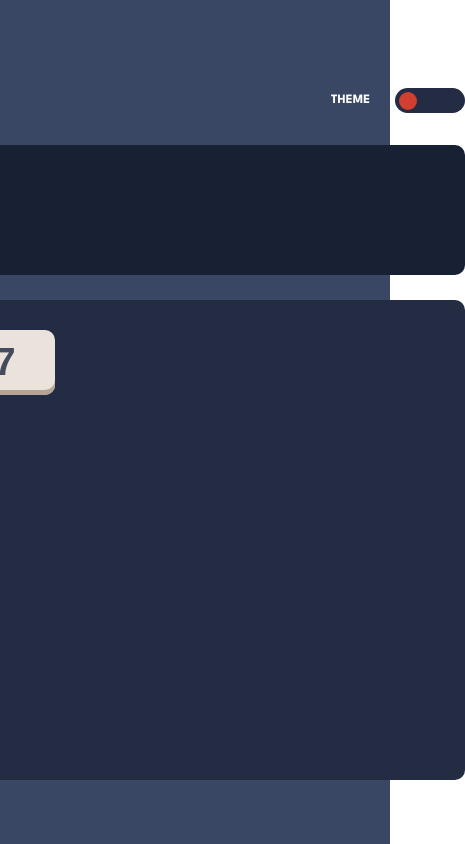
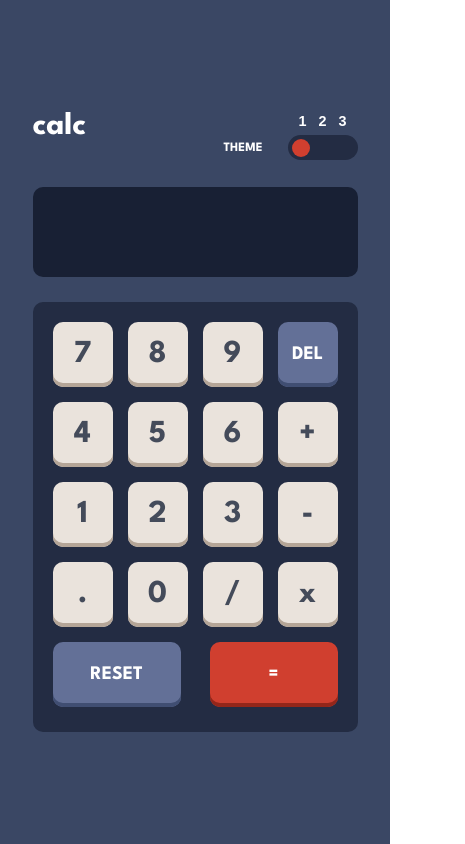
Before and after one commit to student-shraddha/nextjs-calculator, a Next.js app: page / in a window 390 px wide. Shown: the whole page, 465 px wide, since content can reach past the window. Built offline with nearby package versions, Linux system fonts and the light colour scheme.

Commit message:
everything but JS done

```diff
--- a/app/components/Key.js
+++ b/app/components/Key.js
@@ -1,6 +1,6 @@
-export default function Key({ text, classes }){
+export default function Key({ text, classes, action }){
     return(
-        <button className={classes}>
+        <button className={classes} onClick={action}>
             <p>{text}</p>
         </button>
     )
--- a/app/page.js
+++ b/app/page.js
@@ -1,15 +1,79 @@
+'use client'
 // import Image from 'next/image'
 import Layout from './components/layout.js'
 import Key from './components/Key.js'
+import { useState } from 'react'
 
 export default function Home() {
+
+  const[screen, setScreen] = useState("");
+  const[operation, setOperation] = useState("");
+  const[tempResult, setTempResult] = useState(0);
+  const[result, setResult] = useState(0);
+
+  function putNumbers(props){
+    if (operation != ""){
+      setScreen("");
+      setOperation("");
+      setScreen(screen.concat(props));
+    }
+    setScreen(screen.concat(props));
+  }
+
+  function removeNumber(){
+    setScreen(screen.slice(0, -1));
+  }
+
+  function defineOperation(props){
+    setOperation(props);
+  }
+
+  function removeAllNumbers(){
+    setScreen("");
+
+    if (screen == ""){
+      setOperation("");
+    }
+  }
+
+  function equalsTo(){
+
+  }
+
   return (
     <Layout>
-      <div className='screen'>
-
+      <div className='flex flex-alignit-c screen'>
+        <p>{screen}</p>
       </div>
       <div className='keypad'>
-        <Key text = "7" classes='keys keys-numbers' />
+        <div className='flex flex-justcont-sb'>
+          <Key text={7} action={() => putNumbers(7)}  classes='keys keys-numbers' />
+          <Key text={8} action={() => putNumbers(8)}  classes='keys keys-numbers' />
+          <Key text={9} action={() => putNumbers(9)}  classes='keys keys-numbers' />
+          <Key text="DEL" action={() => removeNumber()}  classes='keys keys-delete' />
+        </div>
+        <div className='flex flex-justcont-sb keypad-row'>
+          <Key text={4} action={() => putNumbers(4)}  classes='keys keys-numbers' />
+          <Key text={5} action={() => putNumbers(5)}  classes='keys keys-numbers' />
+          <Key text={6} action={() => putNumbers(6)}  classes='keys keys-numbers' />
+          <Key text={"+"} action={() => defineOperation("+")}  classes='keys keys-numbers' />
+        </div>
+        <div className='flex flex-justcont-sb'>
+          <Key text={1} action={() => putNumbers(1)}  classes='keys keys-numbers' />
+          <Key text={2} action={() => putNumbers(2)}  classes='keys keys-numbers' />
+          <Key text={3} action={() => putNumbers(3)}  classes='keys keys-numbers' />
+          <Key text={"-"} action={() => defineOperation("-")} classes='keys keys-numbers' />
+        </div>
+        <div className='flex flex-justcont-sb keypad-row'>
+          <Key text={"."} action={() => putNumbers(",")}  classes='keys keys-numbers' />
+          <Key text={0} action={() => putNumbers(0)}  classes='keys keys-numbers' />
+          <Key text={"/"} action={() => defineOperation("/")}  classes='keys keys-numbers' />
+          <Key text={"x"} action={() => defineOperation("x")}  classes='keys keys-numbers' />
+        </div>
+        <div className='flex flex-justcont-sb'>
+          <Key text={"RESET"} action={() => removeAllNumbers()}  classes='keys keys-last keys-last-reset' />
+          <Key text={"="} action={() => equalsTo()}  classes='keys keys-last keys-last-equals' />
+        </div>
       </div>
     </Layout>
   )
--- a/scss/globals/_main.scss
+++ b/scss/globals/_main.scss
@@ -133,22 +133,40 @@ header{
     height: 130px;
     width: 540px;
     border-radius: 10px;
+    padding: 40px;
+
+    flex-direction: row-reverse;
+
+    overflow-x: scroll;
+    overflow-y: hidden;
 
     @include themed(){
         background-color: t("bg-screen");
     }
 
     margin-bottom: 25px;
+
+    p{
+        font-size: 2em;
+
+        @include themed(){
+            color: t("text-upper");
+        }
+    }
 }
 
 .keypad{
-    height: 480px;
+    height: 500px;
     width: 540px;
     border-radius: 10px;
     padding: 30px;
 
     @include themed(){
         background-color: t("bg-keypad");
+    }
+
+    &-row{
+        padding: 30px 0 30px 0;
     }
 }
 
@@ -157,27 +175,117 @@ header{
     width: 100px;
     border: none;
     border-radius: 10px;
+    font-family: $font;
+    font-size: 1.2em;
+    font-weight: 700;
 
     &-numbers{
-        font-size: 1.2em;
-        font-weight: 700;
-
         @include themed(){
             background-color: t("numberkeys-bg");
             color: t("text-first");
-            box-shadow: inset 0 -5px t("numberkeys-shadow");
+            box-shadow: inset 0 -4px t("numberkeys-shadow");
         }
 
         &:active{
             @include themed(){
                 background-color: color-mix(in hsl, t("numberkeys-bg") 85%, lightgreen);
-                box-shadow: inset 0 -3px t("numberkeys-shadow");
+                box-shadow: inset 0 -2px t("numberkeys-shadow");
             }
         }
+    }
+
+    &-delete{
+        font-size: 0.9em;
+        @include themed(){
+            background-color: t("keys-bg");
+            color: t("text-white");
+            box-shadow: inset 0 -4px t("keys-shadow");
+        }
+
+        &:active{
+            @include themed(){
+                background-color: color-mix(in hsl, t("keys-bg") 85%, white);
+                box-shadow: inset 0 -2px t("keys-shadow");
+            }
+        }
+    }
+
+    &-last{
+        font-size: 0.9em;
+        width: 225px;
+
+        &-reset{
+            @include themed(){
+                background-color: t("keys-bg");
+                color: t("text-white");
+                box-shadow: inset 0 -4px t("keys-shadow");
+            }
+
+            &:active{
+                @include themed(){
+                    background-color: color-mix(in hsl, t("keys-bg") 85%, white);
+                    box-shadow: inset 0 -2px t("keys-shadow");
+                }
+            }
+        }
+
+        &-equals{
+            @include themed(){
+                background-color: t("toggle-bg");
+                color: t("text-white");
+                box-shadow: inset 0 -4px t("toggle-shadow");
+            }
+
+            &:active{
+                @include themed(){
+                    background-color: color-mix(in hsl, t("toggle-bg") 85%, white);
+                    box-shadow: inset 0 -2px t("toggle-shadow");
+                }
+            }
+        }
+
     }
 }
 
 @media screen and (max-width: 609px){
+    header{
+        height: 75px;
+        width: 325px;
+    }
+
+    .screen{
+        height: 90px;
+        width: 325px;
+        padding: 30px;
+
+        p{
+            font-size: 1em;
+        }
+    }
+
+    .keypad{
+        height: 430px;
+        width: 325px;
+        padding: 20px;
+
+        &-row{
+            padding: 15px 0 15px 0;
+        }
+    }
+
+    .keys{
+        width: 60px;
+        font-size: 1em;
+
+        &-delete{
+            font-size: 0.6em;
+        }
+
+        &-last{
+            font-size: 0.6em;
+            width: 128px;
+        }
+    }
 
 }
 
--- a/scss/globals/_typography.scss
+++ b/scss/globals/_typography.scss
@@ -1,7 +1,9 @@
 @import url('https://fonts.googleapis.com/css2?family=League+Spartan:wght@700&display=swap');
 
+$font: 'League Spartan', sans-serif;
+
 main{
-    font-family: 'League Spartan', sans-serif;
+    font-family: $font;
     font-size: 32px;
     font-weight: 700;
 }
--- a/static/style.css
+++ b/static/style.css
@@ -152,6 +152,10 @@ header .toggle-bar-hidden {
   height: 130px;
   width: 540px;
   border-radius: 10px;
+  padding: 40px;
+  flex-direction: row-reverse;
+  overflow-x: scroll;
+  overflow-y: hidden;
   margin-bottom: 25px;
 }
 .theme--dark .screen {
@@ -163,9 +167,21 @@ header .toggle-bar-hidden {
 .theme--other .screen {
   background-color: hsl(268, 71%, 12%);
 }
+.screen p {
+  font-size: 2em;
+}
+.theme--dark .screen p {
+  color: hsl(0, 0%, 100%);
+}
+.theme--light .screen p {
+  color: hsl(60, 10%, 19%);
+}
+.theme--other .screen p {
+  color: hsl(52, 100%, 62%);
+}
 
 .keypad {
-  height: 480px;
+  height: 500px;
   width: 540px;
   border-radius: 10px;
   padding: 30px;
@@ -179,41 +195,165 @@ header .toggle-bar-hidden {
 .theme--other .keypad {
   background-color: hsl(268, 71%, 12%);
 }
+.keypad-row {
+  padding: 30px 0 30px 0;
+}
 
 .keys {
   height: 65px;
   width: 100px;
   border: none;
   border-radius: 10px;
-}
-.keys-numbers {
+  font-family: "League Spartan", sans-serif;
   font-size: 1.2em;
   font-weight: 700;
 }
 .theme--dark .keys-numbers {
   background-color: hsl(30, 25%, 89%);
   color: hsl(221, 14%, 31%);
-  box-shadow: inset 0 -5px hsl(28, 16%, 65%);
+  box-shadow: inset 0 -4px hsl(28, 16%, 65%);
 }
 .theme--light .keys-numbers {
   background-color: hsl(45, 7%, 89%);
   color: hsl(60, 10%, 19%);
-  box-shadow: inset 0 -5px hsl(35, 11%, 61%);
+  box-shadow: inset 0 -4px hsl(35, 11%, 61%);
 }
 .theme--other .keys-numbers {
   background-color: hsl(268, 47%, 21%);
   color: hsl(52, 100%, 62%);
-  box-shadow: inset 0 -5px hsl(290, 70%, 36%);
+  box-shadow: inset 0 -4px hsl(290, 70%, 36%);
 }
 .theme--dark .keys-numbers:active {
   background-color: color-mix(in hsl, hsl(30, 25%, 89%) 85%, lightgreen);
-  box-shadow: inset 0 -3px hsl(28, 16%, 65%);
+  box-shadow: inset 0 -2px hsl(28, 16%, 65%);
 }
 .theme--light .keys-numbers:active {
   background-color: color-mix(in hsl, hsl(45, 7%, 89%) 85%, lightgreen);
-  box-shadow: inset 0 -3px hsl(35, 11%, 61%);
+  box-shadow: inset 0 -2px hsl(35, 11%, 61%);
 }
 .theme--other .keys-numbers:active {
   background-color: color-mix(in hsl, hsl(268, 47%, 21%) 85%, lightgreen);
-  box-shadow: inset 0 -3px hsl(290, 70%, 36%);
+  box-shadow: inset 0 -2px hsl(290, 70%, 36%);
+}
+.keys-delete {
+  font-size: 0.9em;
+}
+.theme--dark .keys-delete {
+  background-color: hsl(225, 21%, 49%);
+  color: hsl(0, 0%, 100%);
+  box-shadow: inset 0 -4px hsl(224, 28%, 35%);
+}
+.theme--light .keys-delete {
+  background-color: hsl(185, 42%, 37%);
+  color: hsl(0, 0%, 100%);
+  box-shadow: inset 0 -4px hsl(185, 58%, 25%);
+}
+.theme--other .keys-delete {
+  background-color: hsl(281, 89%, 26%);
+  color: hsl(0, 0%, 100%);
+  box-shadow: inset 0 -4px hsl(285, 91%, 52%);
+}
+.theme--dark .keys-delete:active {
+  background-color: color-mix(in hsl, hsl(225, 21%, 49%) 85%, white);
+  box-shadow: inset 0 -2px hsl(224, 28%, 35%);
+}
+.theme--light .keys-delete:active {
+  background-color: color-mix(in hsl, hsl(185, 42%, 37%) 85%, white);
+  box-shadow: inset 0 -2px hsl(185, 58%, 25%);
+}
+.theme--other .keys-delete:active {
+  background-color: color-mix(in hsl, hsl(281, 89%, 26%) 85%, white);
+  box-shadow: inset 0 -2px hsl(285, 91%, 52%);
+}
+.keys-last {
+  font-size: 0.9em;
+  width: 225px;
+}
+.theme--dark .keys-last-reset {
+  background-color: hsl(225, 21%, 49%);
+  color: hsl(0, 0%, 100%);
+  box-shadow: inset 0 -4px hsl(224, 28%, 35%);
+}
+.theme--light .keys-last-reset {
+  background-color: hsl(185, 42%, 37%);
+  color: hsl(0, 0%, 100%);
+  box-shadow: inset 0 -4px hsl(185, 58%, 25%);
+}
+.theme--other .keys-last-reset {
+  background-color: hsl(281, 89%, 26%);
+  color: hsl(0, 0%, 100%);
+  box-shadow: inset 0 -4px hsl(285, 91%, 52%);
+}
+.theme--dark .keys-last-reset:active {
+  background-color: color-mix(in hsl, hsl(225, 21%, 49%) 85%, white);
+  box-shadow: inset 0 -2px hsl(224, 28%, 35%);
+}
+.theme--light .keys-last-reset:active {
+  background-color: color-mix(in hsl, hsl(185, 42%, 37%) 85%, white);
+  box-shadow: inset 0 -2px hsl(185, 58%, 25%);
+}
+.theme--other .keys-last-reset:active {
+  background-color: color-mix(in hsl, hsl(281, 89%, 26%) 85%, white);
+  box-shadow: inset 0 -2px hsl(285, 91%, 52%);
+}
+.theme--dark .keys-last-equals {
+  background-color: hsl(6, 63%, 50%);
+  color: hsl(0, 0%, 100%);
+  box-shadow: inset 0 -4px hsl(6, 70%, 34%);
+}
+.theme--light .keys-last-equals {
+  background-color: hsl(25, 98%, 40%);
+  color: hsl(0, 0%, 100%);
+  box-shadow: inset 0 -4px hsl(25, 99%, 27%);
+}
+.theme--other .keys-last-equals {
+  background-color: hsl(176, 100%, 44%);
+  color: hsl(0, 0%, 100%);
+  box-shadow: inset 0 -4px hsl(177, 92%, 70%);
+}
+.theme--dark .keys-last-equals:active {
+  background-color: color-mix(in hsl, hsl(6, 63%, 50%) 85%, white);
+  box-shadow: inset 0 -2px hsl(6, 70%, 34%);
+}
+.theme--light .keys-last-equals:active {
+  background-color: color-mix(in hsl, hsl(25, 98%, 40%) 85%, white);
+  box-shadow: inset 0 -2px hsl(25, 99%, 27%);
+}
+.theme--other .keys-last-equals:active {
+  background-color: color-mix(in hsl, hsl(176, 100%, 44%) 85%, white);
+  box-shadow: inset 0 -2px hsl(177, 92%, 70%);
+}
+
+@media screen and (max-width: 609px) {
+  header {
+    height: 75px;
+    width: 325px;
+  }
+  .screen {
+    height: 90px;
+    width: 325px;
+    padding: 30px;
+  }
+  .screen p {
+    font-size: 1em;
+  }
+  .keypad {
+    height: 430px;
+    width: 325px;
+    padding: 20px;
+  }
+  .keypad-row {
+    padding: 15px 0 15px 0;
+  }
+  .keys {
+    width: 60px;
+    font-size: 1em;
+  }
+  .keys-delete {
+    font-size: 0.6em;
+  }
+  .keys-last {
+    font-size: 0.6em;
+    width: 128px;
+  }
 }/*# sourceMappingURL=style.css.map */
```
Also changed, not shown: 1 other file (tests, documents, lock files or other folders).
